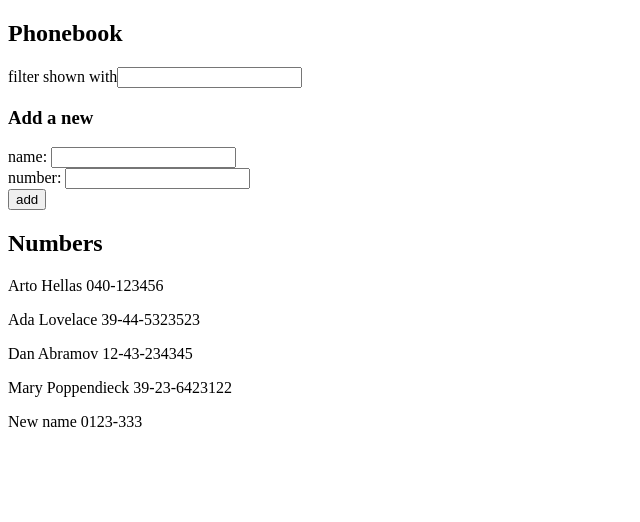
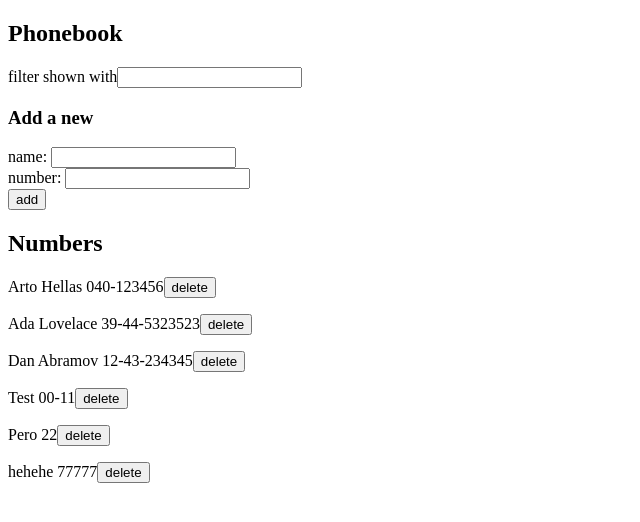
Before and after one commit to nkzwkei/fullstackopen, a React (Create React App) app in the folder part2/phonebook/: page / in a window 1280 px wide. Shown: the top 522 px of the page, without its empty margins (0-640 px from the left). Built offline with nearby package versions, Linux system fonts and the light colour scheme; data requests are answered from the project's data file.

Commit message:
Exercise 2.14-2.15

```diff
--- a/part2/phonebook/db.json
+++ b/part2/phonebook/db.json
@@ -16,14 +16,19 @@
       "id": 3
     },
     {
-      "name": "Mary Poppendieck",
-      "number": "39-23-6423122",
-      "id": 4
+      "name": "Test",
+      "number": "00-11",
+      "id": 5
     },
     {
-      "name": "New name",
-      "number": "0123-333",
-      "id": 5
+      "name": "Pero",
+      "number": "22",
+      "id": 6
+    },
+    {
+      "name": "hehehe",
+      "number": "77777",
+      "id": 7
     }
   ]
 }
--- a/part2/phonebook/src/App.js
+++ b/part2/phonebook/src/App.js
@@ -18,7 +18,10 @@ const App = () => {
   const handleAddPerson = (event) => {
     event.preventDefault()
     if(persons.map(person => person.name).includes(name)) {
-      alert(`${name} is already added in the phonebook`)
+      if(window.confirm(`${name} is already added to phonebook, replace the old number with a new one?`)) {
+        const foundPerson = persons.filter(person => person.name === name)[0]
+        personService.updatePerson({ name, number, id: foundPerson.id }).then(updatedPerson => setPersons(persons.map(person => person.id === updatedPerson.id ? updatedPerson : person)))
+      }
     }
     else
     {
@@ -51,10 +54,9 @@ const App = () => {
       <h3>Add a new</h3>
       <PersonForm name={name} number={number} formHandles={formHandles}/>
       <h2>Numbers</h2>
-      <Persons persons={filteredPersons}/>
+      <Persons persons={filteredPersons} setPersons={setPersons}/>
     </div>
   )
 }
 
 export default App
-//
--- /dev/null
+++ b/part2/phonebook/src/components/Person.jsx
@@ -0,0 +1,16 @@
+import personService from '../services/persons'
+
+const Person = ({ person, setPersons, persons }) => {
+    const handleDeletePerson = () => {
+        if(window.confirm(`Delete ${person.name} ?`)) {
+            setPersons(persons.filter(p => p.id !== person.id))
+            personService.deletePerson({ id : person.id })
+        }
+    }
+
+    return (
+        <p>{person.name} {person.number}<button onClick={handleDeletePerson}>delete</button></p>
+    )
+}
+
+export default Person
--- a/part2/phonebook/src/components/Persons.jsx
+++ b/part2/phonebook/src/components/Persons.jsx
@@ -1,7 +1,9 @@
-const Persons = ({ persons }) => {
+import Person from "./Person"
+
+const Persons = ({ persons, setPersons }) => {
     return (
         <>
-            {persons.map(person => <p key={person.name}>{person.name} {person.number}</p>)}
+            {persons.map(person => <Person persons={persons} key={person.id} setPersons={setPersons} person={person}/>)}
         </>
     )
 }
--- a/part2/phonebook/src/services/persons.js
+++ b/part2/phonebook/src/services/persons.js
@@ -12,6 +12,16 @@ const addPerson = person => {
     return request.then(response => response.data)
 }
 
-const methods = { addPerson, getPersons }
+const updatePerson = person => {
+    const request = axios.put(`${baseUrl}/${person.id}`, person)
+    return request.then(response => response.data)
+}
+
+const deletePerson = ({ id }) => {
+    const request = axios.delete(`${baseUrl}/${id}`)
+    return request.then(response => response.data)
+}
+
+const methods = { addPerson, getPersons, updatePerson, deletePerson }
 
 export default methods
```
Also changed, not shown: part2/phonebook/src/db.json (deleted, +0 -24 lines).
